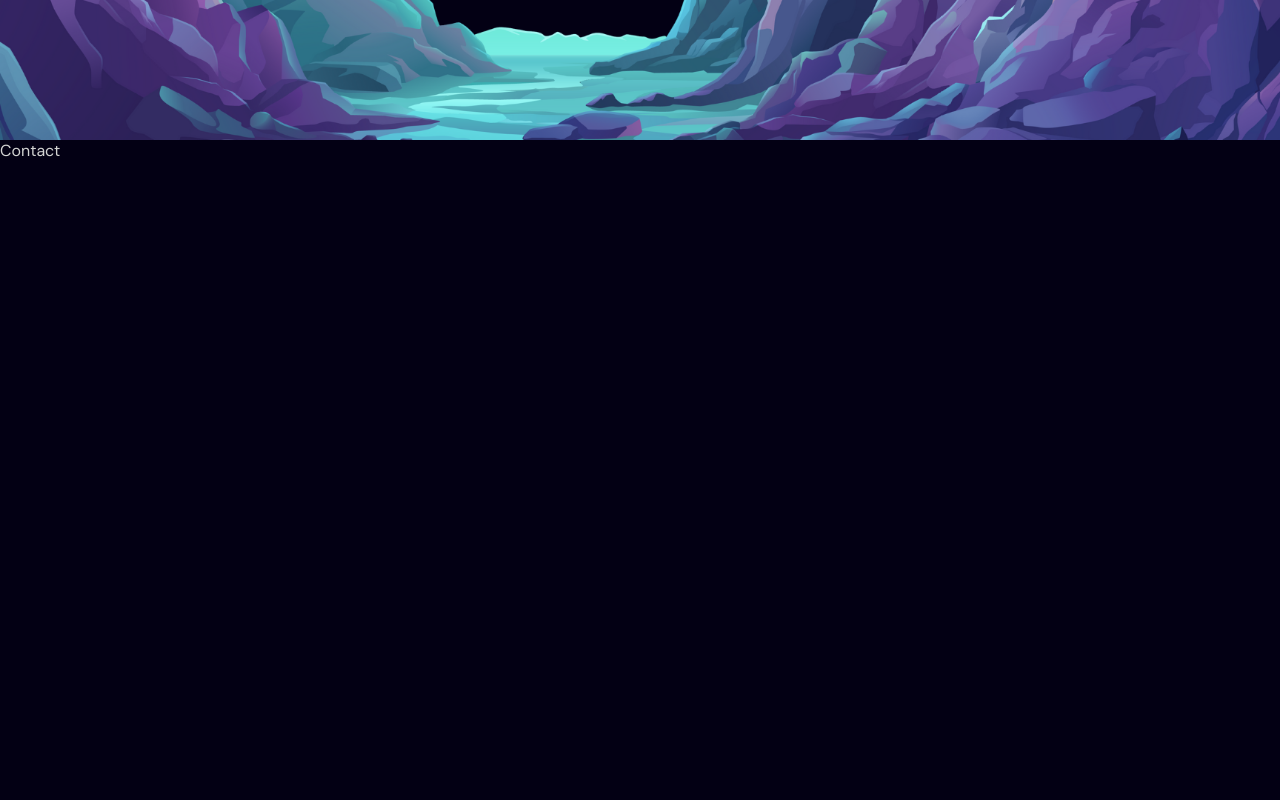
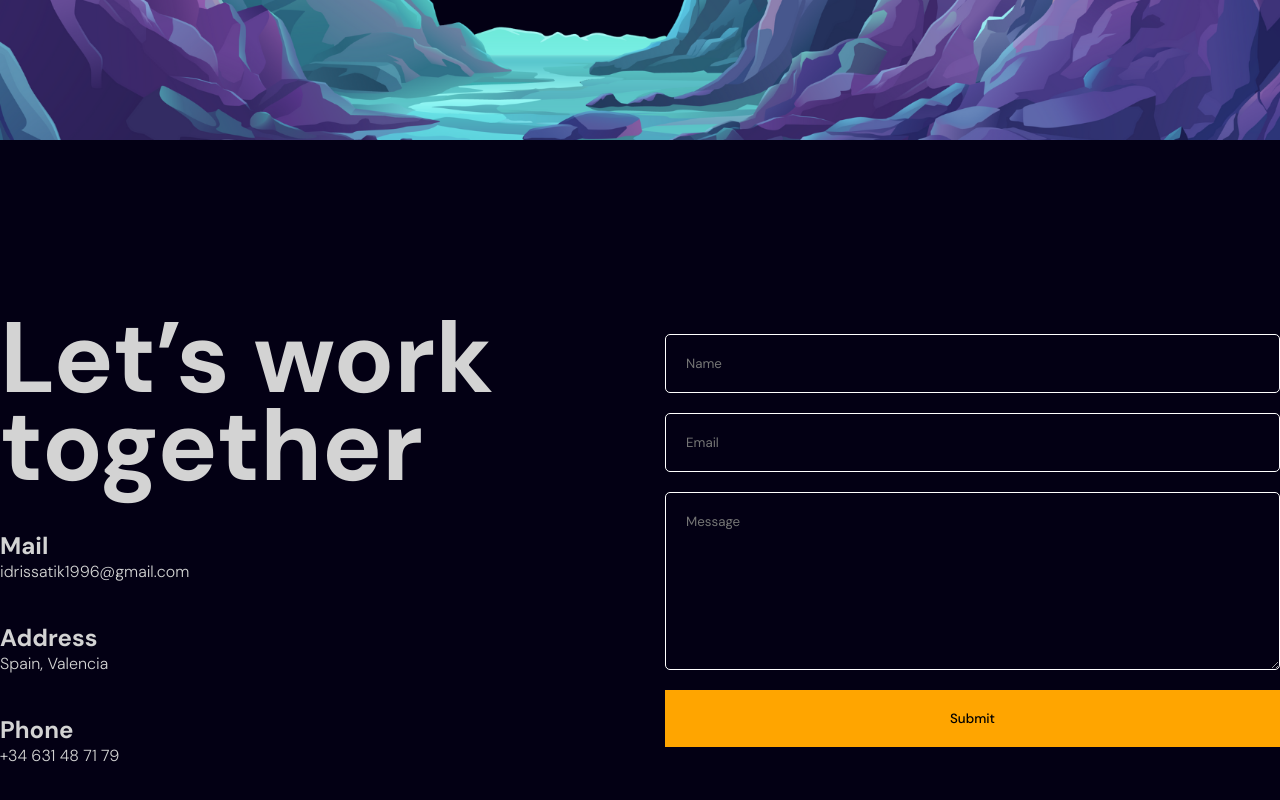
Before and after one commit to idriss96/my-portfolio, a React (Vite) app: page / in a window 1280 px wide. Shown: the part 4660-5460 px from the top of the page. Built offline with nearby package versions, Linux system fonts and the light colour scheme.

Commit message:
add contact

```diff
--- a/package.json
+++ b/package.json
@@ -10,6 +10,7 @@
     "preview": "vite preview"
   },
   "dependencies": {
+    "@emailjs/browser": "^4.1.0",
     "@react-three/drei": "^9.93.0",
     "@react-three/fiber": "^8.15.13",
     "framer-motion": "^10.17.12",
--- a/src/App.jsx
+++ b/src/App.jsx
@@ -4,6 +4,7 @@
 import StarsCanvas from './components/starBackground/StarBackground';
 import Parallax from './components/parallax/Parallax';
 import Skills from './components/skills/Skills';
+import Contact from './components/contact/contact';
 const App = () => {
   return (
     <div>
@@ -25,7 +26,9 @@
       <section>
         <Parallax title="Contact Me" />
       </section>
-      <section id="Contact">Contact</section>
+      <section id="Contact">
+        <Contact />
+      </section>
     </div>
   );
 };
--- /dev/null
+++ b/src/components/contact/Contact.jsx
@@ -0,0 +1,121 @@
+import { useRef, useState } from 'react';
+import './contact.scss';
+import { motion, useInView } from 'framer-motion';
+import emailjs from '@emailjs/browser';
+
+const variants = {
+  initial: {
+    y: 500,
+    opacity: 0,
+  },
+  animate: {
+    y: 0,
+    opacity: 1,
+    transition: {
+      duration: 0.5,
+      staggerChildren: 0.1,
+    },
+  },
+};
+
+const Contact = () => {
+  const ref = useRef();
+  const formRef = useRef();
+  const [error, setError] = useState(false);
+  const [success, setSuccess] = useState(false);
+
+  const isInView = useInView(ref, { margin: '-100px' });
+
+  const sendEmail = (e) => {
+    e.preventDefault();
+
+    emailjs
+      .sendForm(
+        'service_zxpmshw',
+        'template_ac7dfnf',
+        formRef.current,
+        'DH1ihfIv6GP1e9kKc'
+      )
+      .then(
+        (result) => {
+          setSuccess(true);
+        },
+        (error) => {
+          setError(true);
+        }
+      );
+  };
+
+  return (
+    <motion.div
+      ref={ref}
+      className="contact"
+      variants={variants}
+      initial="initial"
+      whileInView="animate"
+    >
+      <motion.div className="textContainer" variants={variants}>
+        <motion.h1 variants={variants}>Let’s work together</motion.h1>
+        <motion.div className="item" variants={variants}>
+          <h2>Mail</h2>
+          <span>idrissatik1996@gmail.com</span>
+        </motion.div>
+        <motion.div className="item" variants={variants}>
+          <h2>Address</h2>
+          <span>Spain, Valencia</span>
+        </motion.div>
+        <motion.div className="item" variants={variants}>
+          <h2>Phone</h2>
+          <span>+34 631 48 71 79</span>
+        </motion.div>
+      </motion.div>
+      <div className="formContainer">
+        <motion.div
+          className="phoneSvg"
+          initial={{ opacity: 1 }}
+          whileInView={{ opacity: 0 }}
+          transition={{ delay: 3, duration: 1 }}
+        >
+          <svg width="450px" height="450px" viewBox="0 0 32.666 32.666">
+            <motion.path
+              strokeWidth={0.2}
+              fill="none"
+              initial={{ pathLength: 0 }}
+              animate={isInView && { pathLength: 1 }}
+              transition={{ duration: 3 }}
+              d="M28.189,16.504h-1.666c0-5.437-4.422-9.858-9.856-9.858l-0.001-1.664C23.021,4.979,28.189,10.149,28.189,16.504z
+            M16.666,7.856L16.665,9.52c3.853,0,6.983,3.133,6.981,6.983l1.666-0.001C25.312,11.735,21.436,7.856,16.666,7.856z M16.333,0
+            C7.326,0,0,7.326,0,16.334c0,9.006,7.326,16.332,16.333,16.332c0.557,0,1.007-0.45,1.007-1.006c0-0.559-0.45-1.01-1.007-1.01
+            c-7.896,0-14.318-6.424-14.318-14.316c0-7.896,6.422-14.319,14.318-14.319c7.896,0,14.317,6.424,14.317,14.319
+            c0,3.299-1.756,6.568-4.269,7.954c-0.913,0.502-1.903,0.751-2.959,0.761c0.634-0.377,1.183-0.887,1.591-1.529
+            c0.08-0.121,0.186-0.228,0.238-0.359c0.328-0.789,0.357-1.684,0.555-2.518c0.243-1.064-4.658-3.143-5.084-1.814
+            c-0.154,0.492-0.39,2.048-0.699,2.458c-0.275,0.366-0.953,0.192-1.377-0.168c-1.117-0.952-2.364-2.351-3.458-3.457l0.002-0.001
+            c-0.028-0.029-0.062-0.061-0.092-0.092c-0.031-0.029-0.062-0.062-0.093-0.092v0.002c-1.106-1.096-2.506-2.34-3.457-3.459
+            c-0.36-0.424-0.534-1.102-0.168-1.377c0.41-0.311,1.966-0.543,2.458-0.699c1.326-0.424-0.75-5.328-1.816-5.084
+            c-0.832,0.195-1.727,0.227-2.516,0.553c-0.134,0.057-0.238,0.16-0.359,0.24c-2.799,1.774-3.16,6.082-0.428,9.292
+            c1.041,1.228,2.127,2.416,3.245,3.576l-0.006,0.004c0.031,0.031,0.063,0.06,0.095,0.09c0.03,0.031,0.059,0.062,0.088,0.095
+            l0.006-0.006c1.16,1.118,2.535,2.765,4.769,4.255c4.703,3.141,8.312,2.264,10.438,1.098c3.67-2.021,5.312-6.338,5.312-9.719
+            C32.666,7.326,25.339,0,16.333,0z"
+            />
+          </svg>
+        </motion.div>
+        <motion.form
+          ref={formRef}
+          onSubmit={sendEmail}
+          initial={{ opacity: 0 }}
+          whileInView={{ opacity: 1 }}
+          transition={{ delay: 4, duration: 1 }}
+        >
+          <input type="text" required placeholder="Name" name="name" />
+          <input type="email" required placeholder="Email" name="email" />
+          <textarea rows={8} placeholder="Message" name="message" />
+          <button>Submit</button>
+          {error && 'Error'}
+          {success && 'Success'}
+        </motion.form>
+      </div>
+    </motion.div>
+  );
+};
+
+export default Contact;
--- /dev/null
+++ b/src/components/contact/contact.scss
@@ -0,0 +1,73 @@
+
+
+.contact {
+  height: 100%;
+  max-width: 1366px;
+  margin: auto;
+  display: flex;
+  align-items: center;
+  gap: 50px;
+  position: relative;
+  z-index: 11;
+
+  .textContainer {
+    flex: 1;
+    display: flex;
+    flex-direction: column;
+    gap: 40px;
+
+
+
+    h1 {
+      font-size: 100px;
+      line-height: 88px;
+
+
+    }
+
+    span {
+      font-weight: 300;
+    }
+  }
+
+  .formContainer {
+    flex: 1;
+    position: relative;
+
+
+
+
+    .phoneSvg {
+      stroke: orange;
+      position: absolute;
+      margin: auto;
+      z-index: -1;
+    }
+
+    form {
+      display: flex;
+      flex-direction: column;
+      gap: 20px;
+
+      input,
+      textarea {
+        padding: 20px;
+        background-color: transparent;
+        border: 1px solid white;
+        color: white;
+        border-radius: 5px;
+
+
+      }
+
+      button {
+        padding: 20px;
+        border: none;
+        background-color: orange;
+        cursor: pointer;
+        font-weight: 500;
+
+      }
+    }
+  }
+}
```
Also changed, not shown: src/components/skills/Skills.jsx (+12 -2 lines), src/components/skills/skillDataProvider/SkillDataProvider.jsx (+3 -4 lines), 1 other file (tests, documents, lock files or other folders).
